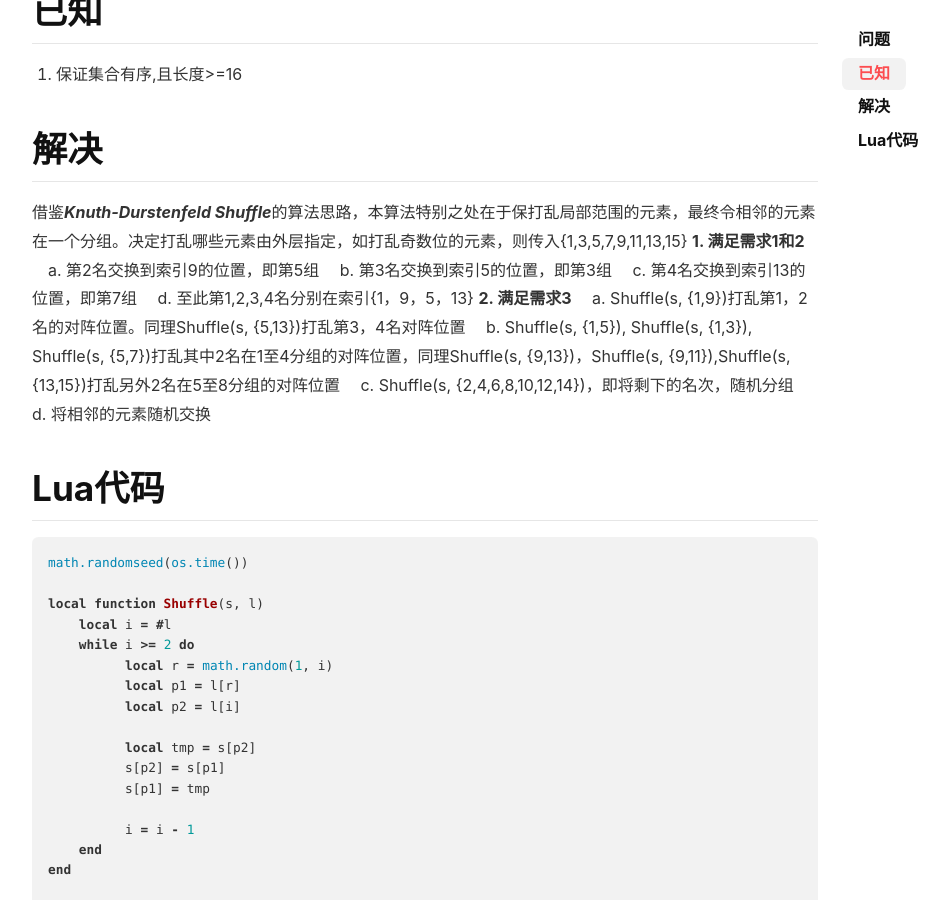
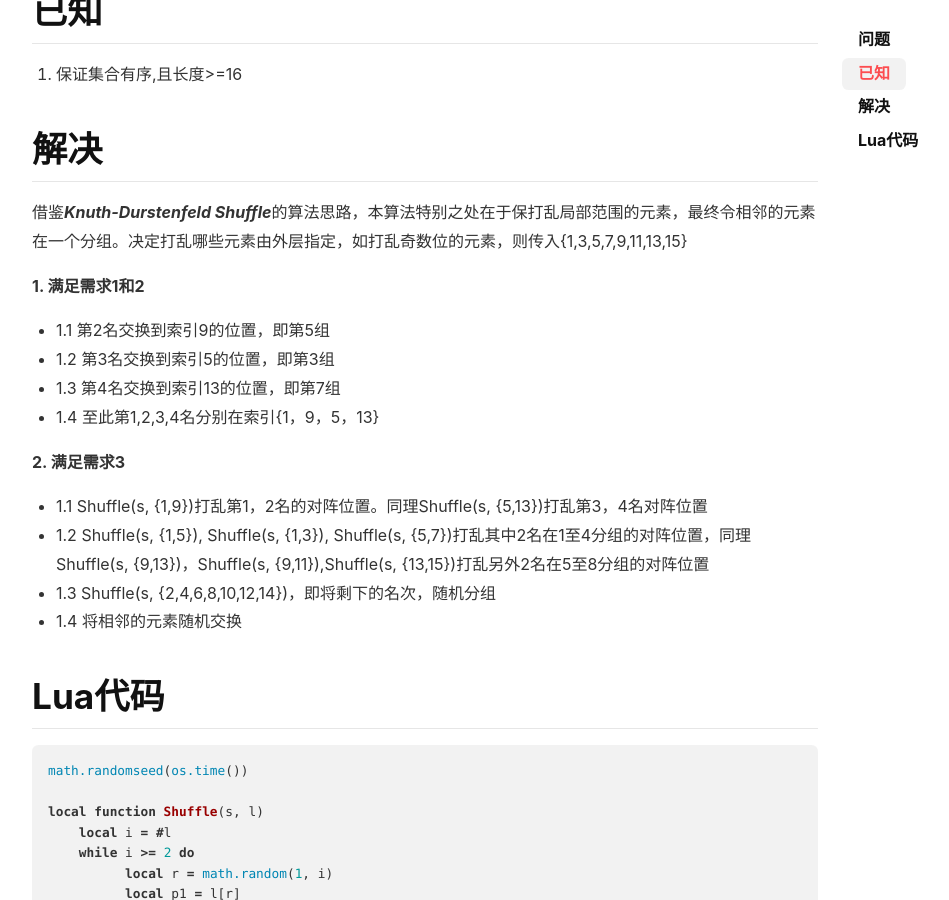
Before and after one commit to lizijie/lizijie.github.io, a Jekyll site: the page built from _posts/2021-06-05-生成赛事对阵图-洗牌.md, in a window 1280 px wide and 900 px high, scrolled down 955 px. Shown: the whole window, without its empty margins (105-1054 px from the left). Built offline with Jekyll 4.4.1, drawn with Linux system fonts in a browser that asks for light colours; nearby versions of some CDN libraries; comment, search, counter and statistics services are not loaded.

Commit message:
Update 2021-06-05-生成赛事对阵图-洗牌.md

````diff
--- a/_posts/2021-06-05-生成赛事对阵图-洗牌.md
+++ b/_posts/2021-06-05-生成赛事对阵图-洗牌.md
@@ -23,16 +23,18 @@ tags: 算法
 
 # 解决
 借鉴***Knuth-Durstenfeld Shuffle***的算法思路，本算法特别之处在于保打乱局部范围的元素，最终令相邻的元素在一个分组。决定打乱哪些元素由外层指定，如打乱奇数位的元素，则传入{1,3,5,7,9,11,13,15}
+
 **1. 满足需求1和2**
-&emsp;a. 第2名交换到索引9的位置，即第5组
-&emsp;b. 第3名交换到索引5的位置，即第3组
-&emsp;c. 第4名交换到索引13的位置，即第7组
-&emsp;d. 至此第1,2,3,4名分别在索引{1，9，5，13}
+- 1.1 第2名交换到索引9的位置，即第5组
+- 1.2 第3名交换到索引5的位置，即第3组
+- 1.3 第4名交换到索引13的位置，即第7组
+- 1.4 至此第1,2,3,4名分别在索引{1，9，5，13}
+
 **2. 满足需求3**
-&emsp;a. Shuffle(s, {1,9})打乱第1，2名的对阵位置。同理Shuffle(s, {5,13})打乱第3，4名对阵位置
-&emsp;b. Shuffle(s, {1,5}),  Shuffle(s, {1,3}),  Shuffle(s, {5,7})打乱其中2名在1至4分组的对阵位置，同理Shuffle(s, {9,13})，Shuffle(s, {9,11}),Shuffle(s, {13,15})打乱另外2名在5至8分组的对阵位置
-&emsp;c. Shuffle(s, {2,4,6,8,10,12,14})，即将剩下的名次，随机分组
-&emsp;d. 将相邻的元素随机交换
+- 1.1 Shuffle(s, {1,9})打乱第1，2名的对阵位置。同理Shuffle(s, {5,13})打乱第3，4名对阵位置
+- 1.2 Shuffle(s, {1,5}),  Shuffle(s, {1,3}),  Shuffle(s, {5,7})打乱其中2名在1至4分组的对阵位置，同理Shuffle(s, {9,13})，Shuffle(s, {9,11}),Shuffle(s, {13,15})打乱另外2名在5至8分组的对阵位置
+- 1.3 Shuffle(s, {2,4,6,8,10,12,14})，即将剩下的名次，随机分组
+- 1.4 将相邻的元素随机交换
 
 # Lua代码
 ```lua
````
